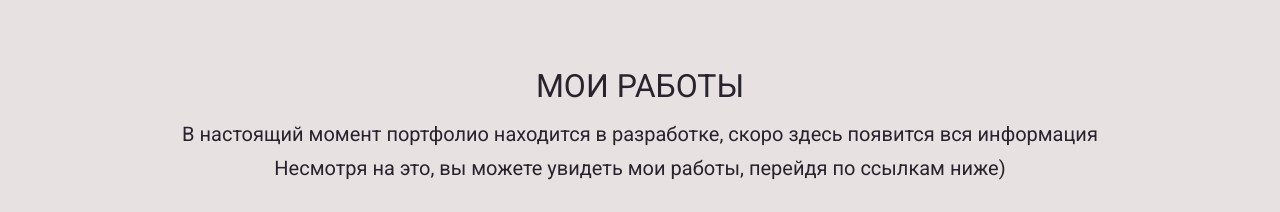
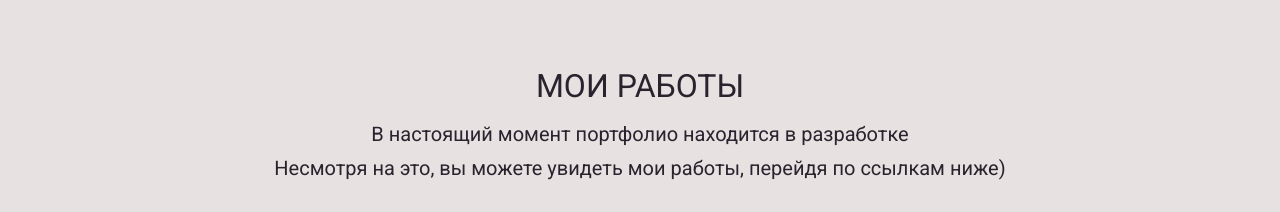
Before and after one commit to antonpetrovich13/AntonPetrovich, a plain HTML site: page index.html in a window 1280 px wide. Shown: the part 800-1012 px from the top of the page. Drawn offline with Linux system fonts and the light colour scheme.

Commit message:
Add files via upload

```diff
--- a/index.html
+++ b/index.html
@@ -30,7 +30,7 @@
 				<div class="container">
 					<h2 class="works__title">Мои работы</h2>
 					<div class="works__text">
-						<p>В настоящий момент портфолио находится в разработке, скоро здесь появится вся информация</p>
+						<p>В настоящий момент портфолио находится в разработке</p>
 						<p>Несмотря на это, вы можете увидеть мои работы, перейдя по ссылкам ниже)</p>
 					</div>
 					<div class="works__portfolio">
```
Also changed, not shown: 1 other file.
